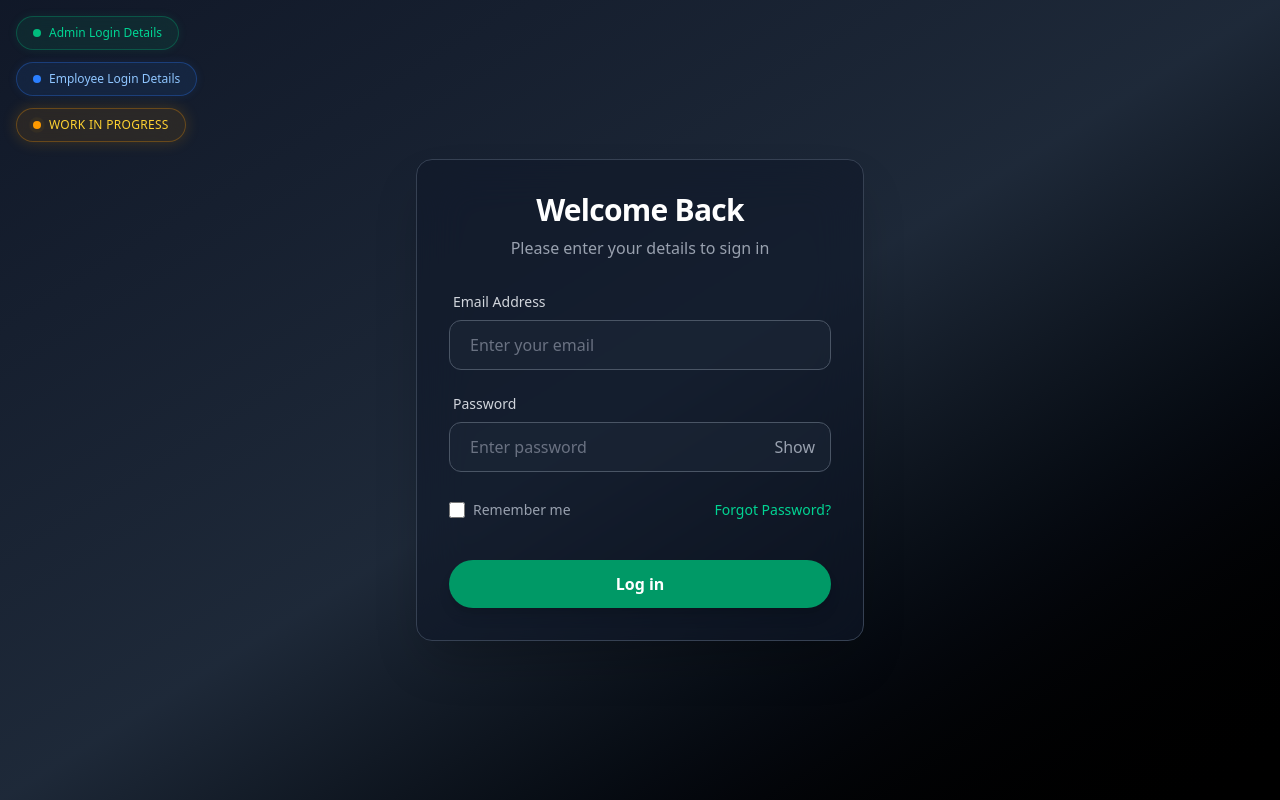
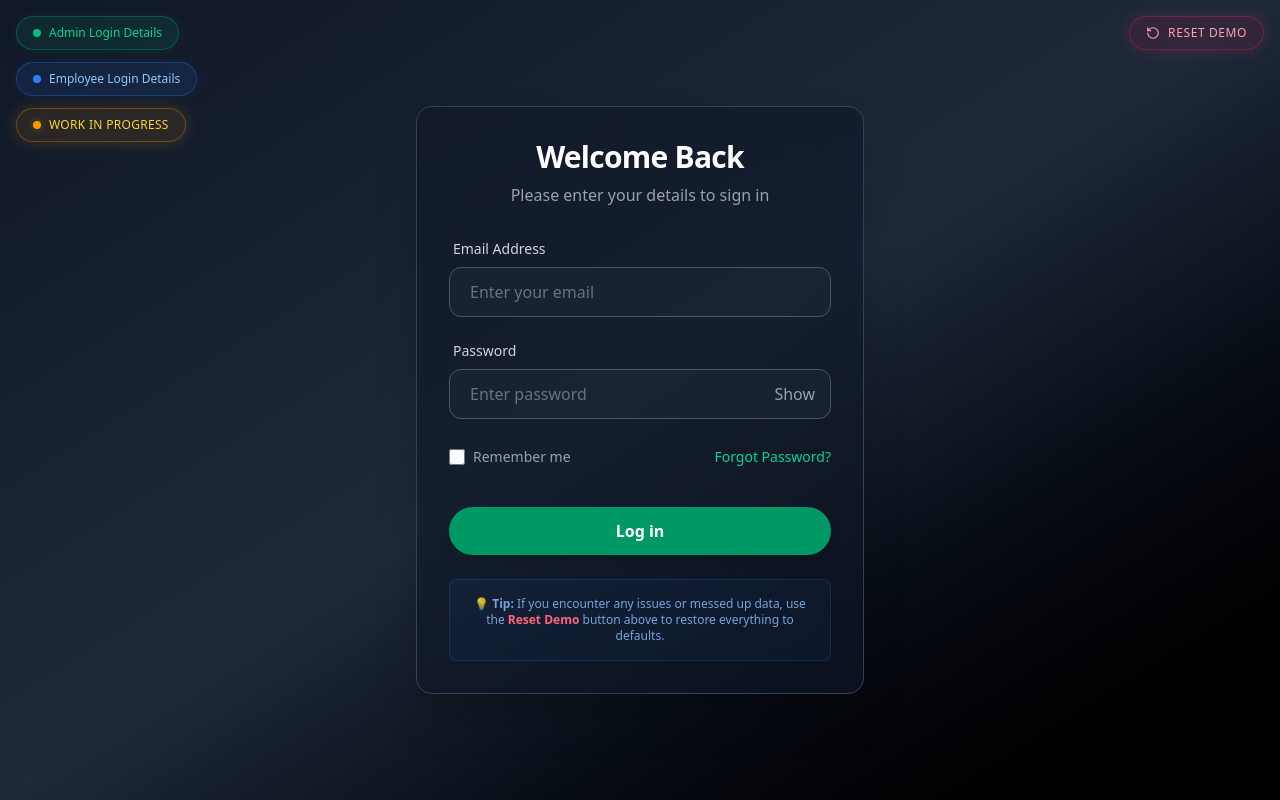
Before and after one commit to 4-Endless-coder/Employee-Management-System, a React (Vite) app: page /login in a window 1280 px wide. Built offline with nearby package versions, Linux system fonts and the light colour scheme.

Commit message:
Rest Demo btn

```diff
--- a/src/components/Auth/Login.jsx
+++ b/src/components/Auth/Login.jsx
@@ -1,10 +1,14 @@
 import React, { useState } from "react";
 import { useNavigate } from "react-router-dom";
+import { motion, AnimatePresence } from "framer-motion";
+import { RotateCcw, CheckCircle2 } from "lucide-react";
 
 const Login = ({ handleLogin }) => {
   const [email, setEmail] = useState("");
   const [password, setPassword] = useState("");
   const [showPassword, setShowPassword] = useState(false);
+  const [isResetting, setIsResetting] = useState(false);
+  const [showResetSuccess, setShowResetSuccess] = useState(false);
   const navigate = useNavigate();
 
   const submitHandler = (e) => {
@@ -24,8 +28,265 @@ const Login = ({ handleLogin }) => {
     // Navigation will be handled automatically by App.jsx routes
   };
 
+  // Reset Demo Data Function
+  const handleResetDemo = async () => {
+    setIsResetting(true);
+
+    // Wait a bit for animation
+    await new Promise(resolve => setTimeout(resolve, 500));
+
+    // Clear all localStorage
+    localStorage.clear();
+
+    // Re-seed default data
+    const employees = [
+      {
+        "id": 1,
+        "firstName": "Arjun",
+        "email": "e1@e.com",
+        "password": "123",
+        "taskCounts": {
+          "active": 1,
+          "newTask": 1,
+          "completed": 1,
+          "failed": 0
+        },
+        "tasks": [
+          {
+            "active": false,
+            "newTask": true,
+            "completed": false,
+            "failed": false,
+            "taskTitle": "UI Redesign",
+            "taskDescription": "Redesign the dashboard homepage using Tailwind CSS.",
+            "taskDate": "2026-02-15",
+            "category": "Design"
+          },
+          {
+            "active": false,
+            "newTask": false,
+            "completed": true,
+            "failed": false,
+            "taskTitle": "Client Meeting",
+            "taskDescription": "Discuss project requirements with the client.",
+            "taskDate": "2026-01-20",
+            "category": "Meeting"
+          },
+          {
+            "active": true,
+            "newTask": false,
+            "completed": false,
+            "failed": false,
+            "taskTitle": "Fix Navigation Bug",
+            "taskDescription": "Navbar not collapsing on mobile devices.",
+            "taskDate": "2026-02-05",
+            "category": "Development"
+          }
+        ]
+      },
+      {
+        "id": 2,
+        "firstName": "Sneha",
+        "email": "employee2@example.com",
+        "password": "123",
+        "taskCounts": {
+          "active": 1,
+          "newTask": 0,
+          "completed": 1,
+          "failed": 1
+        },
+        "tasks": [
+          {
+            "active": true,
+            "newTask": false,
+            "completed": false,
+            "failed": false,
+            "taskTitle": "Database Optimization",
+            "taskDescription": "Optimize SQL queries for better performance.",
+            "taskDate": "2026-02-10",
+            "category": "Database"
+          },
+          {
+            "active": false,
+            "newTask": false,
+            "completed": true,
+            "failed": false,
+            "taskTitle": "Design System Update",
+            "taskDescription": "Update the color palette in the design system.",
+            "taskDate": "2026-01-25",
+            "category": "Design"
+          },
+          {
+            "active": false,
+            "newTask": false,
+            "completed": false,
+            "failed": true,
+            "taskTitle": "API Integration",
+            "taskDescription": "Integrate the payment gateway API.",
+            "taskDate": "2026-01-15",
+            "category": "Backend"
+          }
+        ]
+      },
+      {
+        "id": 3,
+        "firstName": "Ravi",
+        "email": "employee3@example.com",
+        "password": "123",
+        "taskCounts": {
+          "active": 2,
+          "newTask": 1,
+          "completed": 1,
+          "failed": 0
+        },
+        "tasks": [
+          {
+            "active": false,
+            "newTask": true,
+            "completed": false,
+            "failed": false,
+            "taskTitle": "Create User Onboarding",
+            "taskDescription": "Design the user onboarding flow screens.",
+            "taskDate": "2026-02-20",
+            "category": "UX Design"
+          },
+          {
+            "active": true,
+            "newTask": false,
+            "completed": false,
+            "failed": false,
+            "taskTitle": "Write Documentation",
+            "taskDescription": "Document the API endpoints for the new module.",
+            "taskDate": "2026-02-08",
+            "category": "Documentation"
+          },
+          {
+            "active": false,
+            "newTask": false,
+            "completed": true,
+            "failed": false,
+            "taskTitle": "Code Review",
+            "taskDescription": "Review the pull requests for the authentication module.",
+            "taskDate": "2026-01-22",
+            "category": "Development"
+          }
+        ]
+      },
+      {
+        "id": 4,
+        "firstName": "Priya",
+        "email": "employee4@example.com",
+        "password": "123",
+        "taskCounts": {
+          "active": 1,
+          "newTask": 1,
+          "completed": 0,
+          "failed": 1
+        },
+        "tasks": [
+          {
+            "active": false,
+            "newTask": true,
+            "completed": false,
+            "failed": false,
+            "taskTitle": "Social Media Assets",
+            "taskDescription": "Create banners for the upcoming marketing campaign.",
+            "taskDate": "2026-02-18",
+            "category": "Marketing"
+          },
+          {
+            "active": false,
+            "newTask": false,
+            "completed": false,
+            "failed": true,
+            "taskTitle": "Server Migration",
+            "taskDescription": "Migrate the production server to AWS.",
+            "taskDate": "2026-01-10",
+            "category": "DevOps"
+          },
+          {
+            "active": true,
+            "newTask": false,
+            "completed": false,
+            "failed": false,
+            "taskTitle": "Footer Redesign",
+            "taskDescription": "Update the footer links and layout.",
+            "taskDate": "2026-02-12",
+            "category": "Design"
+          }
+        ]
+      },
+      {
+        "id": 5,
+        "firstName": "Karan",
+        "email": "employee5@example.com",
+        "password": "123",
+        "taskCounts": {
+          "active": 2,
+          "newTask": 1,
+          "completed": 1,
+          "failed": 0
+        },
+        "tasks": [
+          {
+            "active": false,
+            "newTask": true,
+            "completed": false,
+            "failed": false,
+            "taskTitle": "Unit Testing",
+            "taskDescription": "Write unit tests for the user service.",
+            "taskDate": "2026-02-25",
+            "category": "QA"
+          },
+          {
+            "active": true,
+            "newTask": false,
+            "completed": false,
+            "failed": false,
+            "taskTitle": "Performance Audit",
+            "taskDescription": "Run Lighthouse performance checks on the homepage.",
+            "taskDate": "2026-02-14",
+            "category": "Analysis"
+          },
+          {
+            "active": false,
+            "newTask": false,
+            "completed": true,
+            "failed": false,
+            "taskTitle": "Team Lunch",
+            "taskDescription": "Organize the monthly team lunch.",
+            "taskDate": "2026-01-28",
+            "category": "HR"
+          }
+        ]
+      }
+    ];
+
+    const admin = [
+      {
+        "id": 1,
+        "firstName": "Ashesh",
+        "email": "admin@me.com",
+        "password": "123"
+      }
+    ];
+
+    // Save to localStorage
+    localStorage.setItem('employees', JSON.stringify(employees));
+    localStorage.setItem('admin', JSON.stringify(admin));
+
+    // Show success message
+    setIsResetting(false);
+    setShowResetSuccess(true);
+
+    // Hide success message after 2 seconds
+    setTimeout(() => {
+      setShowResetSuccess(false);
+    }, 2000);
+  };
+
   return (
-    <div className="relative flex h-screen w-screen items-center justify-center overflow-hidden bg-linear-to-br from-gray-900 via-gray-800 to-black">
+    <div className="relative flex h-screen w-screen items-center justify-center overflow-hidden bg-gradient-to-br from-gray-900 via-gray-800 to-black">
       {/* --- SMART NOTIFICATIONS (Hover/Click to Reveal) --- */}
       <div className="absolute top-4 left-4 z-20 flex max-w-[90%] flex-col gap-3">
         {/* 1. Admin Login (Emerald) */}
@@ -57,13 +318,50 @@ const Login = ({ handleLogin }) => {
         {/* 3. Work in Progress Mode (Amber/Orange) */}
         <div className="flex w-fit items-center gap-2 rounded-full border border-amber-500/30 bg-amber-500/10 px-4 py-2 text-xs font-medium tracking-wide text-amber-300 uppercase shadow-[0_0_15px_rgba(245,158,11,0.2)] backdrop-blur-md">
           <span className="relative flex h-2 w-2">
-            {/* The ping animation now signals "active building" */}
             <span className="absolute inline-flex h-full w-full animate-ping rounded-full bg-amber-400 opacity-75"></span>
             <span className="relative inline-flex h-2 w-2 rounded-full bg-amber-500"></span>
           </span>
           Work in Progress
         </div>
       </div>
+
+      {/* Reset Demo Button - Top Right */}
+      <div className="absolute top-4 right-4 z-20">
+        <motion.button
+          onClick={handleResetDemo}
+          disabled={isResetting}
+          className="group relative flex items-center gap-2 rounded-full border border-rose-500/30 bg-rose-500/10 px-4 py-2 text-xs font-medium text-rose-300 shadow-[0_0_15px_rgba(244,63,94,0.2)] backdrop-blur-md transition-all hover:bg-rose-500/20 hover:shadow-[0_0_20px_rgba(244,63,94,0.3)] disabled:opacity-50 disabled:cursor-not-allowed"
+          whileHover={{ scale: 1.05 }}
+          whileTap={{ scale: 0.95 }}
+        >
+          <motion.div
+            animate={{ rotate: isResetting ? 360 : 0 }}
+            transition={{ duration: 1, repeat: isResetting ? Infinity : 0, ease: "linear" }}
+          >
+            <RotateCcw className="h-3.5 w-3.5" />
+          </motion.div>
+          <span className="uppercase tracking-wider">
+            {isResetting ? 'Resetting...' : 'Reset Demo'}
+          </span>
+        </motion.button>
+      </div>
+
+      {/* Success Toast */}
+      <AnimatePresence>
+        {showResetSuccess && (
+          <motion.div
+            initial={{ opacity: 0, y: -50, scale: 0.9 }}
+            animate={{ opacity: 1, y: 0, scale: 1 }}
+            exit={{ opacity: 0, y: -50, scale: 0.9 }}
+            className="absolute top-20 right-4 z-30 flex items-center gap-2 rounded-xl border border-emerald-500/30 bg-emerald-500/20 px-4 py-3 shadow-lg backdrop-blur-xl"
+          >
+            <CheckCircle2 className="h-5 w-5 text-emerald-400" />
+            <span className="text-sm font-semibold text-emerald-300">
+              Demo data reset successfully!
+            </span>
+          </motion.div>
+        )}
+      </AnimatePresence>
 
       {/* --- LOGIN FORM --- */}
       <div className="m-4 w-full max-w-md rounded-2xl border border-gray-700 bg-gray-900/60 p-8 shadow-2xl backdrop-blur-xl">
@@ -138,6 +436,13 @@ const Login = ({ handleLogin }) => {
             Log in
           </button>
         </form>
+
+        {/* Info Box */}
+        <div className="mt-6 rounded-lg border border-blue-500/20 bg-blue-500/5 p-4">
+          <p className="text-xs text-blue-300/80 text-center">
+            💡 <strong>Tip:</strong> If you encounter any issues or messed up data, use the <strong className="text-rose-400">Reset Demo</strong> button above to restore everything to defaults.
+          </p>
+        </div>
       </div>
     </div>
   );
```
